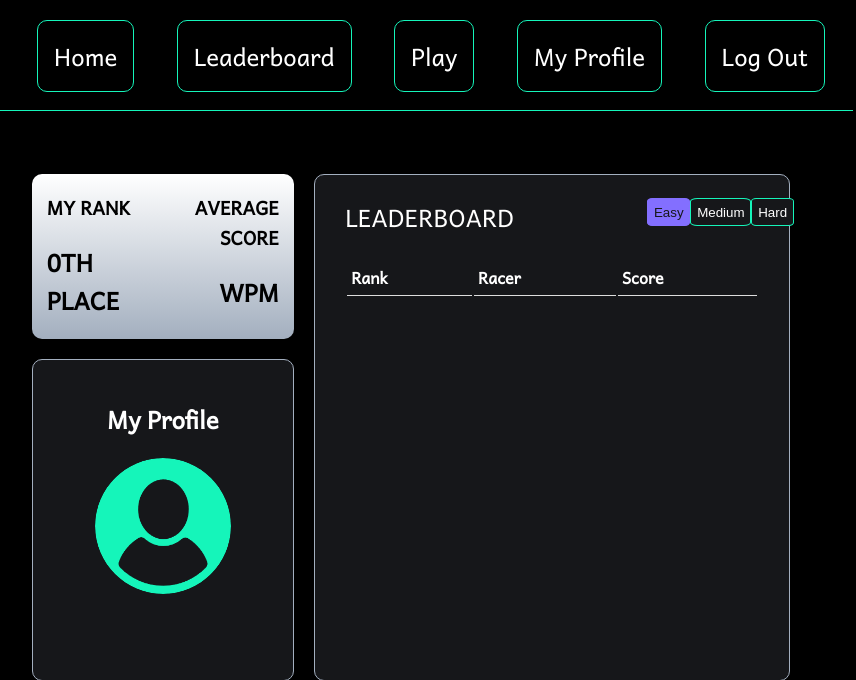
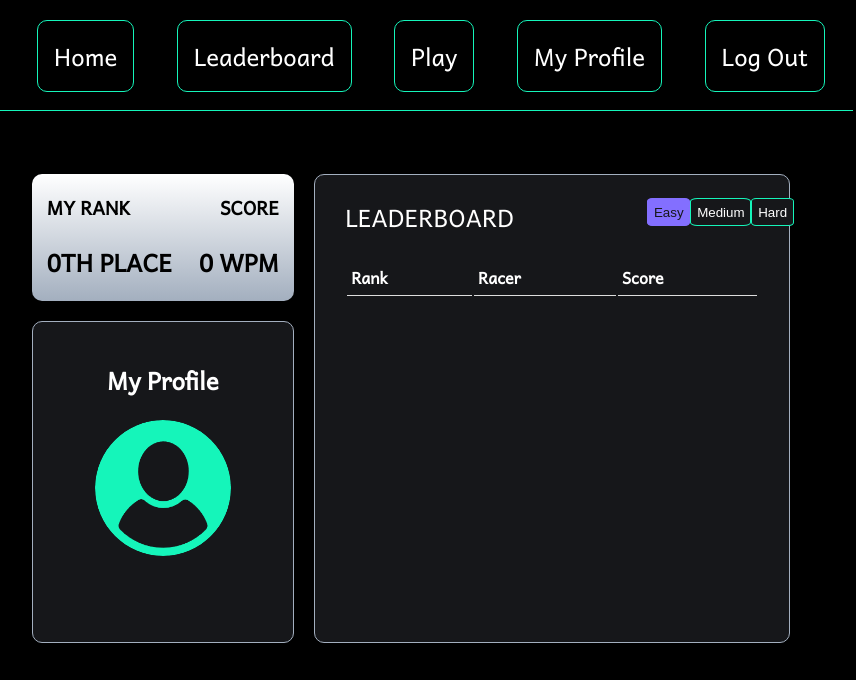
Before and after one commit to TheCalebHenshaw/TypeRush, a Django app: page /typerush/leaderboard/ in a window 1280 px wide. Shown: the part 277-957 px from the top of the page, without its empty margins (229-1085 px from the left). Run offline with Django 3.2, Linux system fonts and the light colour scheme; the visitor is signed in with stand-in values (Sample User, id 1); data that the repository does not hold is empty.

Commit message:
adding score to leaderboard

```diff
--- a/static/script/SelectingModes.js
+++ b/static/script/SelectingModes.js
@@ -44,5 +44,10 @@
         rankElement.append(response.rank)
         showRankLeaderBoard()
 
+        var scoreElement = $("#score");
+        scoreElement.empty(); // Clear the existing score
+        // Append the new score
+        scoreElement.append(response.score + " WPM")
+
     }
 });
--- a/templates/typerush/leaderboard.html
+++ b/templates/typerush/leaderboard.html
@@ -20,8 +20,8 @@
                     <h2 id="rank">{{ rank }} Place</h2>
                 </div>
                 <div class="score-display">
-                    <h3>Average Score</h3>
-                    <h2>{{ user_instance.average_speed }} WPM</h2>
+                    <h3>Score</h3>
+                    <h2 id="score">{{ score }} WPM</h2>
                 </div>
             </div>
             <div class="personal-info">
--- a/templates/typerush/profile.html
+++ b/templates/typerush/profile.html
@@ -45,10 +45,6 @@
                     <section class="data-item">
                         <h3 class="value">{{player.total_races}}</h3>
                         <small class="title">Races</small>
-                    </section>
-                    <section class="data-item">
-                        <h3 class="value">{{player.average_speed}}</h3>
-                        <small class="title">Average Speed</small>
                     </section>
                 </div>
                 <div class="other-data">
--- a/typerush/views.py
+++ b/typerush/views.py
@@ -40,8 +40,9 @@
         user_instance = None
 
     rank = get_rank(mode, user_instance)
+    score = get_score(mode, user_instance)
 
-    return render(request, 'typerush/leaderboard.html', {'top_games': top_games, 'mode':mode, 'user_instance': user_instance, 'rank':rank})
+    return render(request, 'typerush/leaderboard.html', {'top_games': top_games, 'mode':mode, 'user_instance': user_instance, 'rank':rank, 'score':score})
 
 @csrf_exempt
 def update_leaderboard(request):
@@ -51,6 +52,7 @@
 
     top_games = get_games(mode)
     rank = get_rank(mode, player)
+    score = get_score(mode, player)
 
     # Prepare the data to be returned in JSON format
     leaderboard_data = []
@@ -62,7 +64,7 @@
             })
     # print(leaderboard_data)
     # Return the leaderboard data as JSON response
-    return JsonResponse({'top_games': leaderboard_data, 'rank':rank})
+    return JsonResponse({'top_games': leaderboard_data, 'rank':rank, 'score':score})
 
 def user_login(request):
     if request.method == 'POST':
@@ -129,6 +131,16 @@
     except Exception as e:
         print(f"Error fetching games: {e}")
         return 0
+
+def get_score(mode, player):
+    try:
+        user_game = Game.objects.filter(mode= mode, user = player).order_by('-score').first()
+        return user_game.score
+
+    except Exception as e:
+        print(f"Error fetching games: {e}")
+        return 0
+
 
 @login_required
 def profile(request):
```
